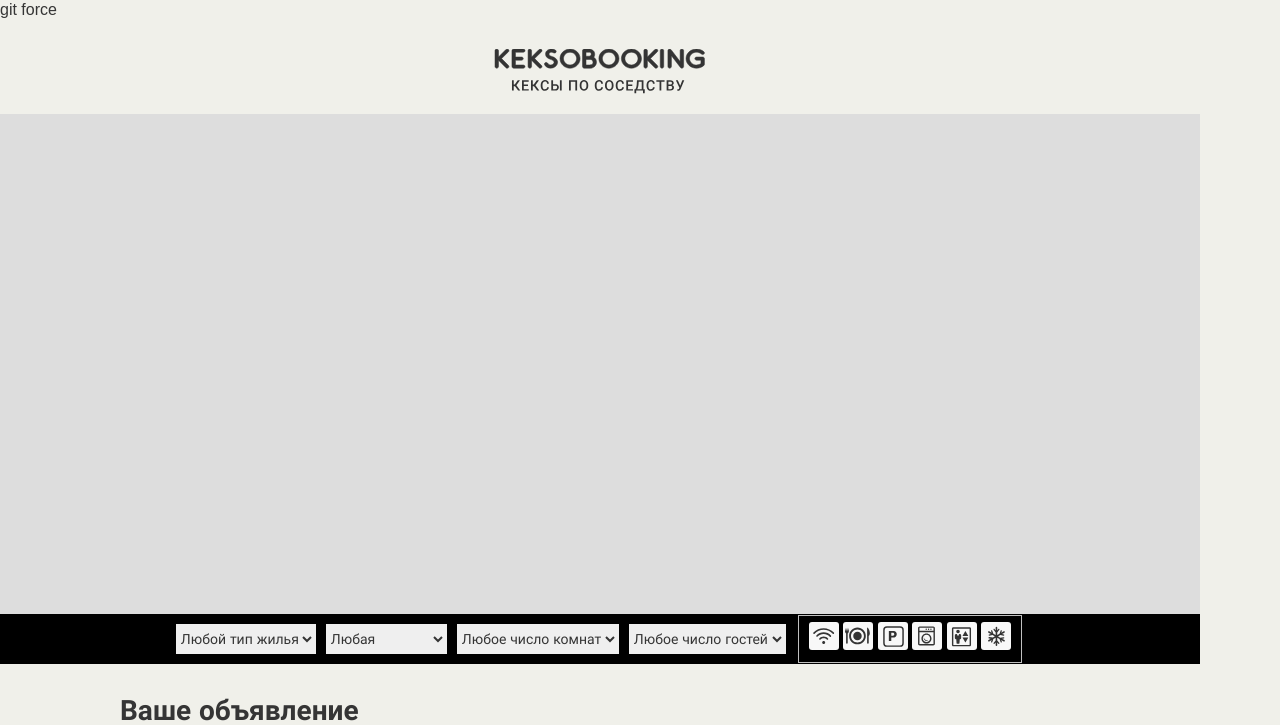
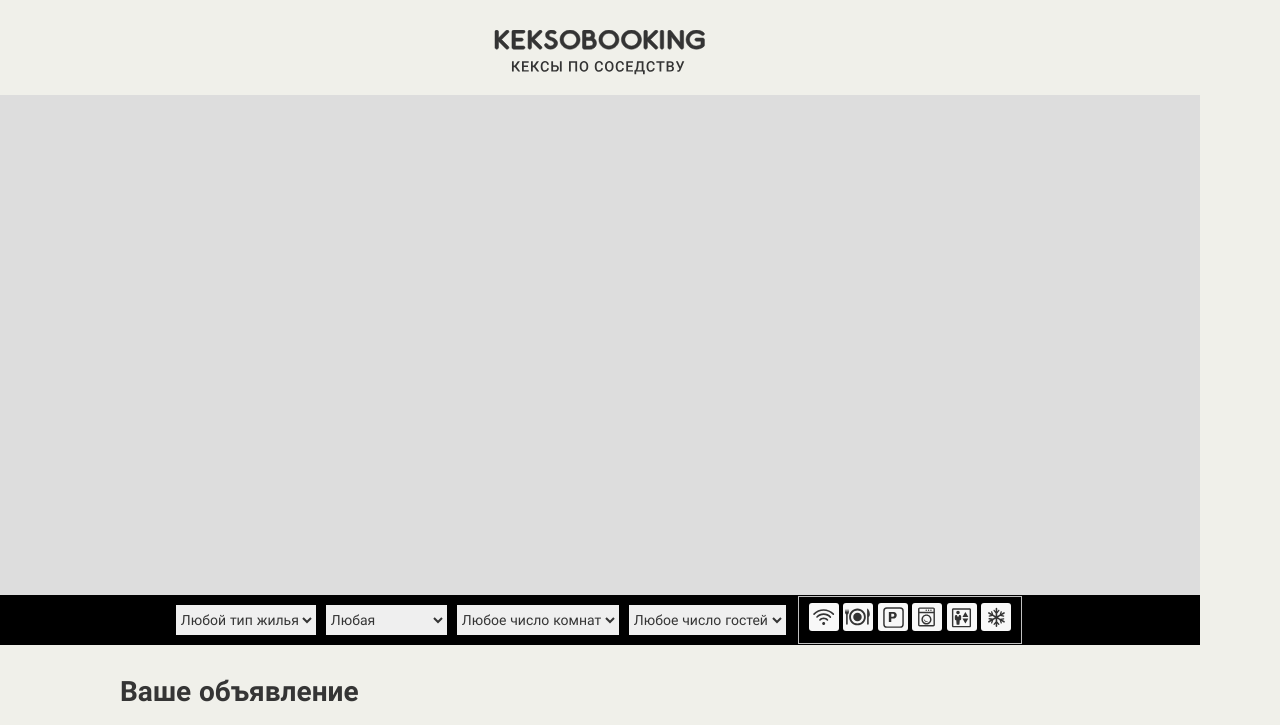
Before and after one commit to htmlacademy-javascript/1954255-keksobooking-25, a website with bundled scripts: page index.html in a window 1280 px wide. Shown: the top 725 px of the page. Built offline with nearby package versions, Linux system fonts and the light colour scheme.

Commit message:
исправил еще одну маленькую ошибочку

```diff
--- a/index.html
+++ b/index.html
@@ -10,7 +10,7 @@
 </head>
 <body>
 
-  <main>git force
+  <main>
     <div class="promo">
       <h1 class="promo__title visually-hidden">Keksobooking. Кексы по соседству</h1>
       <img src="img/keksobooking.svg" alt="Keksobooking. Кексы по соседству" width="215" height="45">
```
